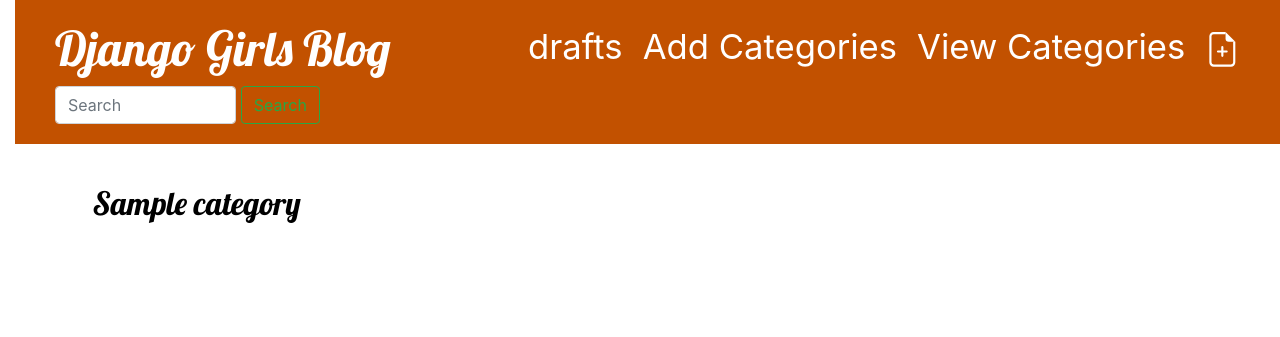
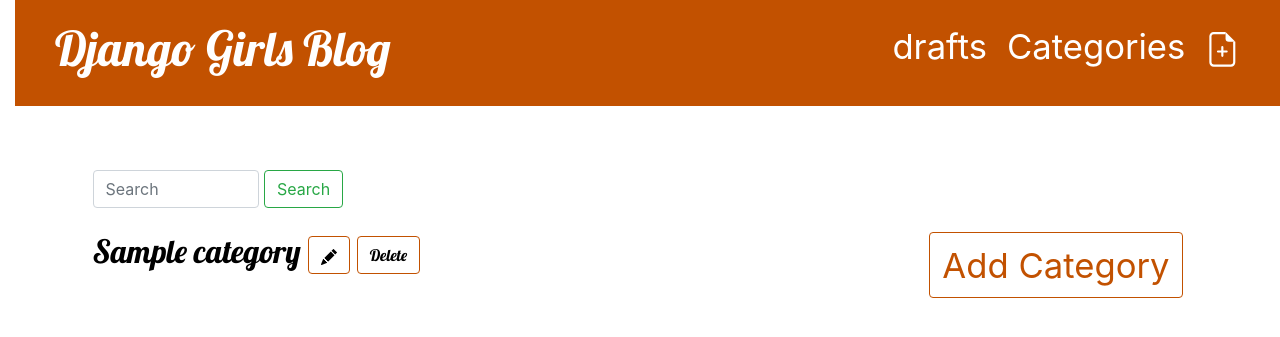
Before and after one commit to NeelCitrusbug/AnotherBlog, a Django app: page /category/ in a window 1280 px wide. Shown: the top 337 px of the page. Run offline with Django 3.2, Linux system fonts and the light colour scheme; a user stored in the database is signed in; tables that the repository leaves empty hold one stand-in row (values such as "Sample post").

Commit message:
modify the search feature and edit icon and delete for categories

```diff
--- a/blog/templates/blog/base.html
+++ b/blog/templates/blog/base.html
@@ -27,21 +27,19 @@
                 {% include './icons/file-earmark-plus.svg' %}
             </a>
             <a href="{% url 'category_list' %}" class="top-menu" style="text-decoration: none;">
-                View Categories
+                Categories
             </a>
-            <a href="{% url 'category_new' %}" class="top-menu" style="text-decoration: none;">
-                Add Categories
-            </a>
+
             <a href="{% url 'post_draft_list' %}" class="top-menu" style="text-decoration: none;">
                 <span class="glyphicon glyphicon-edit">drafts</span>
             </a>
             {% endif %}
             <h1> <a href="/">Django Girls Blog</a> </h1>
-            <form class="d-flex" method="get" action="/search">
+            <!-- <form class="d-flex" method="get" action="/search">
                 <input class="form-control me-2 searchBlog" type="search" placeholder="Search" aria-label="Search"
                     name="query" id="query">
                 <button class="btn btn-outline-success" type="submit">Search</button>
-            </form>
+            </form> -->
         </div>
     </header>
 
--- a/blog/templates/blog/category_list.html
+++ b/blog/templates/blog/category_list.html
@@ -1,15 +1,40 @@
 {% extends 'blog/base.html'%}
 
 {% block content %}
+<div>
+    <form class="d-flex my-4" method="get" action="{% url 'category_list' %}">
+        <input class="form-control me-2 searchBlog" type="search" placeholder="Search" aria-label="Search" name="query"
+            id="query">
+        <button class="btn btn-outline-success" type="submit">Search</button>
+    </form>
+</div>
+<a href="{% url 'category_new' %}" class="btn btn-default top-menu" style="text-decoration: none;">
+    Add Category
+</a>
+
+{% if category %}
 
 {% for cats in category %}
 <article class="post">
 
-    <h2><a href="{% url 'category_post_list' category=cats.name %}">{{ cats.name }}</a></h2>
+    <h2><a href="{% url 'category_post_list' category=cats.name %}">{{ cats.name }}</a>
+        <a class="btn btn-default" href="{% url 'category_edit' pk=cats.id %}">
+            {% include './icons/pencil-fill.svg' %}
+        </a>
+        <a class="btn btn-default" href="{% url 'category_remove' category=cats.name %}">Delete</a>
+    </h2>
 
 </article>
 {% endfor %}
 
+{% else %}
+<p>No Search results found</p>
+
+Your search did not match any document
+<br>
+Try some other keywords
+{% endif %}
+
 
 
 {% endblock %}
--- a/blog/templates/blog/post_edit.html
+++ b/blog/templates/blog/post_edit.html
@@ -63,6 +63,7 @@
                         <option value="5">zxczxcxzc</option>
                     </select> -->
                     <button type="submit" class="save btn btn-default">Save</button>
+                    <a class="btn btn-default" href="{% url 'post_list' %}">Cancel</a>
                 </form>
             </div>
         </div>
--- a/blog/urls.py
+++ b/blog/urls.py
@@ -12,6 +12,8 @@
     path("category/", views.CategoryList.as_view(), name= "category_list"),
     path("category/new", views.CategoryNew.as_view(), name="category_new"),
     path('category/<category>', views.CategoryPostList.as_view(), name= "category_post_list"),
+    path('category/<category>/remove', views.category_remove, name= "category_remove"),
+    path('category/<pk>/edit',views.CategoryUpdateView.as_view(), name="category_edit"),
     path('search', views.search, name="search"),
     # path("select2/", include("django_select2.urls")),
 
--- a/blog/views.py
+++ b/blog/views.py
@@ -24,16 +24,32 @@
 
 
 def post_list(request):
-    """Returns the all the post objects that are published"""
-    posts = Post.objects.filter(published_date__lte=timezone.now()).order_by(
+    # query = request.GET['query']
+    query = request.GET.get('query')
+
+    if query:
+        postsTitle = Post.objects.filter(published_date__lte=timezone.now()).filter(title__icontains=query)
+        postsText  =  Post.objects.filter(published_date__lte=timezone.now()).filter(text__icontains=query)
+
+        posts = postsTitle.union(postsText)
+
+    else:
+        posts = Post.objects.filter(published_date__lte=timezone.now()).order_by(
         "-published_date"
     )
+
+    # """Returns the all the post objects that are published"""
+    # posts = Post.objects.filter(published_date__lte=timezone.now()).order_by(
+    #     "-published_date"
+    # )
     p = Paginator(posts, 3)
 
     page_number = request.GET.get("page")  # 1
     page_obj = p.get_page(page_number)  # <Page 1 of 2>
 
-    return render(request, "blog/post_list.html", {"page_obj": page_obj})
+    return render(request, "blog/post_list.html", {"page_obj": page_obj, "query":query})
+
+
 
 
 def post_detail(request, pk):
@@ -51,7 +67,7 @@
         # print(">>>>>>>>>>>>>>>>>>>>>>>>>>>",'asdbaskdbasbjk')
 
         form = PostForm(request.POST)
-        form.category = request.POST.getlist('category')
+        # form.category = request.POST.getlist('category')
         # print(">>>>>>>>>>>>>>>>>>>>>>>>>>>",request.POST.getlist('new-select'))
 
         if form.is_valid():
@@ -84,7 +100,17 @@
 
 
 def post_draft_list(request):
-    posts = Post.objects.filter(published_date__isnull=True).order_by("created_date")
+    query = request.GET.get('query')
+
+    if query:
+        # posts = Post.objects.filter(published_date__isnull=True).order_by("created_date")
+        postsTitle = Post.objects.filter(published_date__isnull=True).filter(title__icontains=query)
+        postsText  =  Post.objects.filter(published_date__isnull=True).filter(text__icontains=query)
+
+        posts = postsTitle.union(postsText)
+    else:
+        posts = Post.objects.filter(published_date__isnull=True).order_by("created_date")
+
     p = Paginator(posts, 3)
 
     page_number = request.GET.get("page")
@@ -105,11 +131,9 @@
     return redirect("post_list")
 
 def search(request):
-    # query = request.GET.get('query')
+
     query = request.GET['query']
-    # posts = Post.objects.filter(published_date__lte=timezone.now()).order_by(
-    #     "-published_date"
-    # ).filter(title__icontains=query)
+
     postsTitle = Post.objects.filter(published_date__lte=timezone.now()).filter(title__icontains=query)
     postsText  =  Post.objects.filter(published_date__lte=timezone.now()).filter(text__icontains=query)
 
@@ -121,10 +145,22 @@
     return render(request, "blog/search.html", {"posts": posts , "query":query})
 
 class CategoryList(ListView):
+
     model = Category()
     template_name = "blog/category_list.html"
     context_object_name= "category"
-    queryset = Category.objects.all()
+    # queryset = Category.objects.all()
+
+    def get_queryset(self):
+        query = self.request.GET.get('query')
+
+        if query:
+            object_list = Category.objects.filter(name__icontains=query)
+
+        else:
+            object_list = Category.objects.all()
+        return object_list
+
 
 
 class CategoryPostList(ListView):
@@ -143,9 +179,23 @@
     context_object_name = "category"
     template_name = "blog/category_edit.html"
     fields = "__all__"
-    success_url = reverse_lazy("post_list")
+    success_url = reverse_lazy("category_list")
 
+class CategoryUpdateView(UpdateView):
+    model = Category
+    fields = ['name']
+    template_name = "blog/category_edit.html"
+    success_url = reverse_lazy("category_list")
 
+def category_remove(request, category):
+    cats = get_object_or_404(Category, name=category)
+    cats.delete()
+    return redirect('category_list')
+
+# def post_remove(request, pk):
+#     post = get_object_or_404(Post, pk=pk)
+#     post.delete()
+#     return redirect("post_list")
 
 # def category_detail(request, cats):
 #     category_posts = Post.objects.filter(category=cats)
```
Also changed, not shown: blog/templates/blog/post_draft_list.html (+9 -0 lines), blog/templates/blog/post_list.html (+35 -1 lines), blog/models.py (line endings or trailing spaces).
